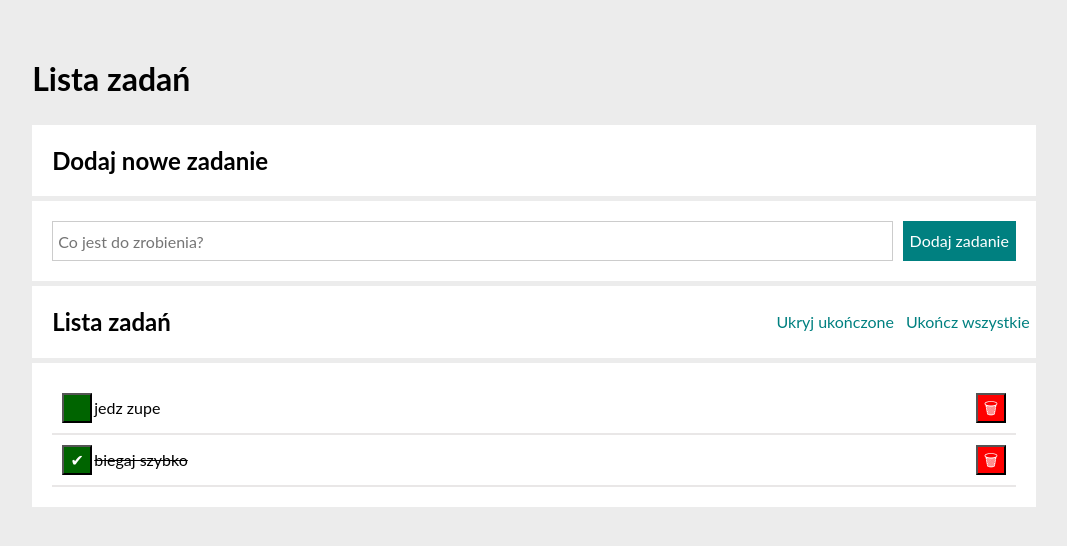
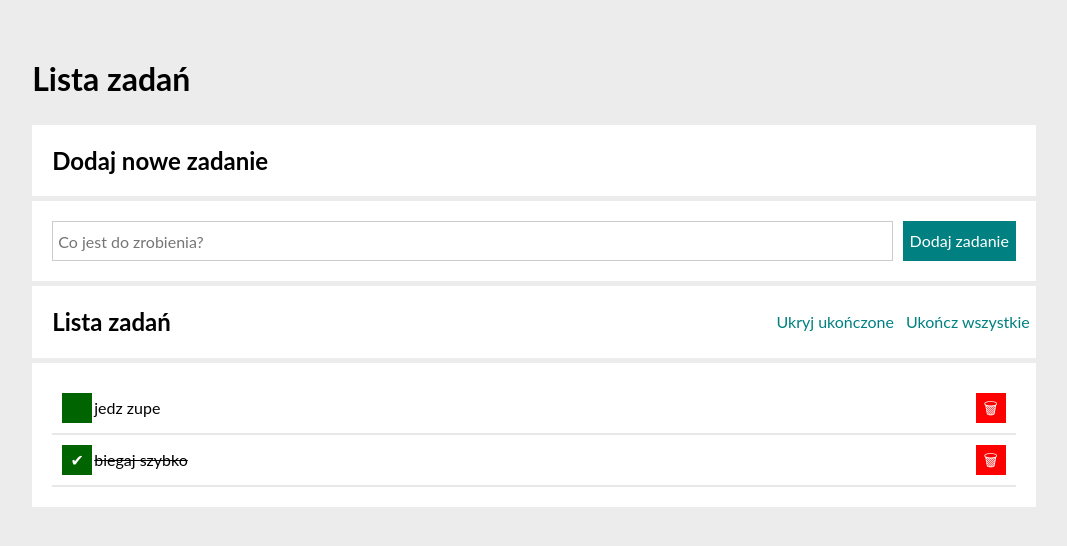
Before and after one commit to WojciechLuczak/todo-list-withLocalStorage, a React (Create React App) app: page / in a window 1280 px wide. Shown: the top 546 px of the page, without its empty margins (106-1173 px from the left). Built offline with nearby package versions, Linux system fonts and the light colour scheme; a web font is replaced by a local one.

Commit message:
hideDoneTasks ranamed to hideDone

```diff
--- a/src/App.js
+++ b/src/App.js
@@ -11,7 +11,7 @@ const tasks = [
   { id: 2, content: "biegaj szybko", done: true },
 ];
 
-const hideDoneTasks = false;
+const hideDone = false;
 
 function App() {
   return (
@@ -20,8 +20,8 @@ function App() {
       <Section title="Dodaj nowe zadanie" sectionBody={<Form />} />
       <Section
         title="Lista zadań"
-        sectionBody={<Tasks tasks={tasks} hideDoneTasks={hideDoneTasks} />}
-        extraContent={<Buttons tasks={tasks} hideDoneTasks={hideDoneTasks} />}
+        sectionBody={<Tasks tasks={tasks} hideDone={hideDone} />}
+        extraContent={<Buttons tasks={tasks} hideDone={hideDone} />}
       />
     </Container>
   );
--- a/src/Buttons/index.js
+++ b/src/Buttons/index.js
@@ -1,6 +1,6 @@
 import "./index.css";
 
-const Buttons = ({ tasks, hideDoneTasks }) => {
+const Buttons = ({ tasks, hideDone }) => {
   if (tasks.length === 0) {
     return null;
   }
@@ -8,7 +8,7 @@ const Buttons = ({ tasks, hideDoneTasks }) => {
   return (
     <div className="buttons">
       <button className="buttons__changer">
-        {hideDoneTasks ? "Pokaż ukończone" : "Ukryj ukończone"}
+        {hideDone ? "Pokaż ukończone" : "Ukryj ukończone"}
       </button>
 
       <button
--- a/src/Tasks/index.css
+++ b/src/Tasks/index.css
@@ -24,6 +24,7 @@
   width: 30px;
   height: 30px;
   transition: 1s;
+  border: none;
 }
 
 .tasks__remove {
@@ -33,6 +34,7 @@
   width: 30px;
   height: 30px;
   transition: 1s;
+  border: none;
 }
 
 .tasks__lineThrough {
--- a/src/Tasks/index.js
+++ b/src/Tasks/index.js
@@ -4,7 +4,7 @@ const Tasks = (props) => (
     {props.tasks.map((task) => (
       <li
         className={`${
-          props.hideDoneTasks === true && task.done
+          props.hideDone === true && task.done
             ? "tasks__hiddenItem "
             : ""
         }tasks__taskRow `}
```
